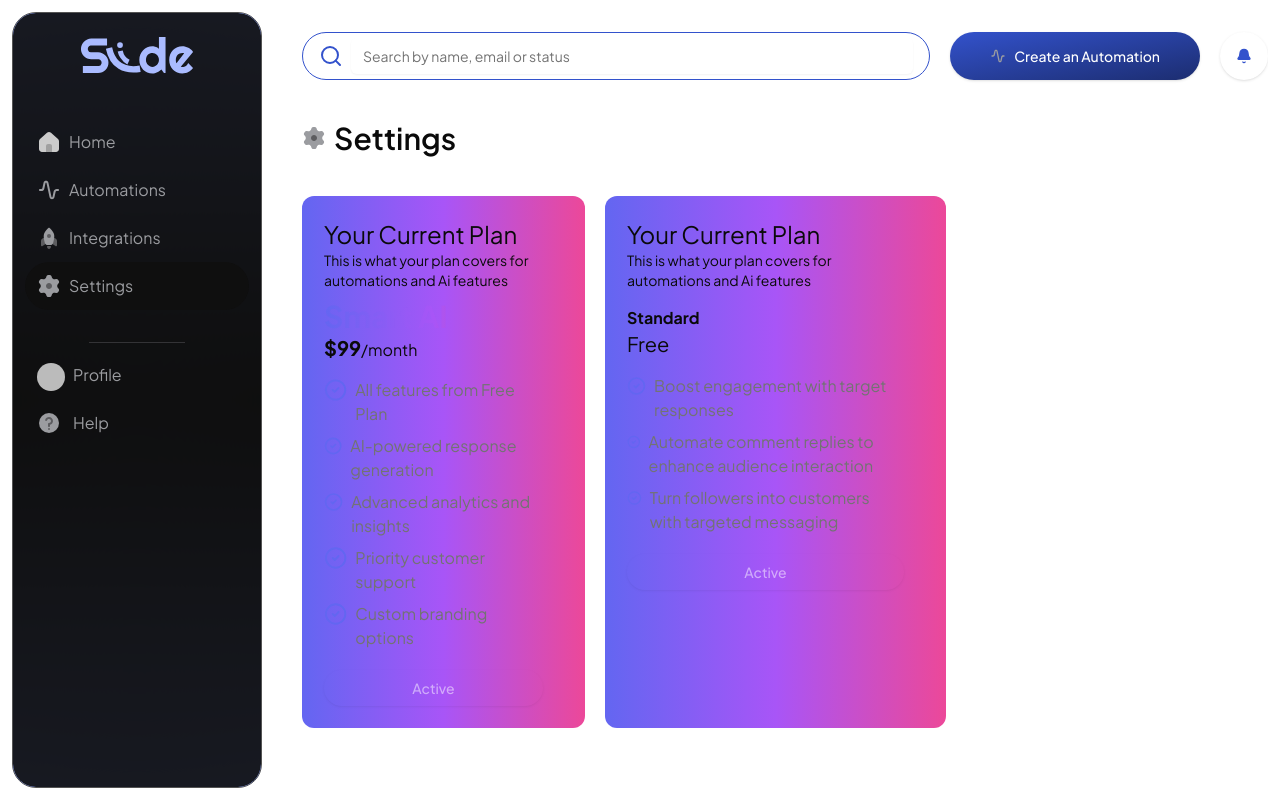
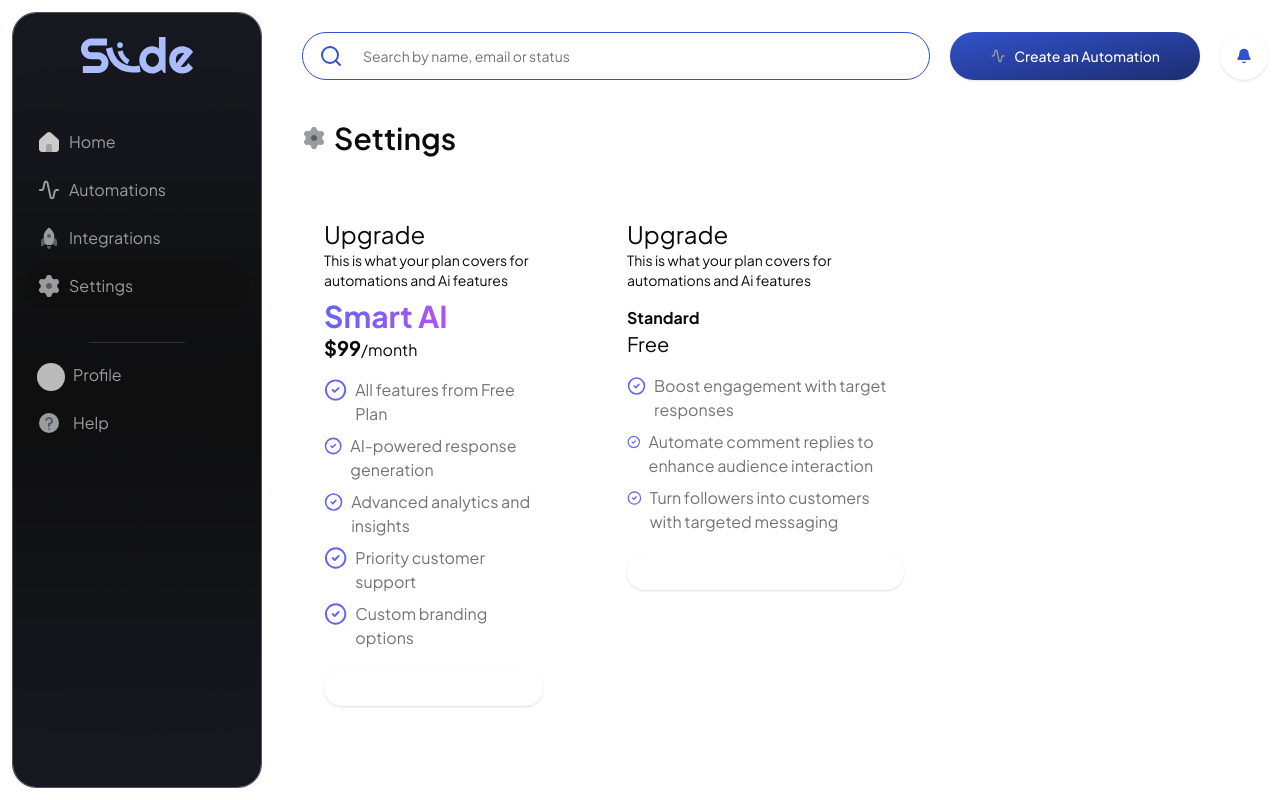
Before and after one commit to Mohamadi12/automations, a Next.js app: page /dashboard/1/settings in a window 1280 px wide. Built offline with nearby package versions, Linux system fonts and the light colour scheme; no server answers; the database is empty; sample sign-in values are in the browser's storage; some icons are missing.

Commit message:
Affiché les options de la facture disponible

```diff
--- a/src/components/global/billing/index.tsx
+++ b/src/components/global/billing/index.tsx
@@ -1,23 +1,30 @@
-"use client"
+"use client";
 
-import React from 'react'
-import PaymentCard from './payment-card'
+import React from "react";
+import PaymentCard from "./payment-card";
+import { useQueryUser } from "@/hooks/user-queries";
 
-type Props = {}
-
-const Billing = (props: Props) => {
+const Billing = () => {
+  const { data } = useQueryUser();
   return (
     <div className="flex lg:flex-row flex-col gap-5 w-full lg:w-10/12 xl:w-8/12 container">
-    <PaymentCard
-      current={'PRO'}
-      label="PRO"
-    />
-    <PaymentCard
-      current={'FREE'}
-      label="FREE"
-    />
-  </div>
-  )
-}
+      <PaymentCard current={data?.data?.subscription?.plan!} label="PRO" />
+      <PaymentCard current={data?.data?.subscription?.plan!} label="FREE" />
+    </div>
+  );
+};
 
-export default Billing
+export default Billing;
+
+// Le composant Billing est utilisé pour afficher les options de facturation (abonnements) disponibles pour un utilisateur. Voici ce que vous devez savoir :
+// Imports :
+// Composants :
+// PaymentCard : Un composant pour afficher une carte d'abonnement.
+// Hooks et Fonctions :
+// useQueryUser : Un hook personnalisé pour récupérer les données de l'utilisateur.
+// Fonctionnement :
+// Récupération des Données :
+// Le composant utilise useQueryUser() pour récupérer les données de l'utilisateur, y compris le plan d'abonnement actuel.
+// Affichage des Options de Facturation :
+// Le composant affiche deux cartes d'abonnement (PaymentCard) pour les plans PRO et FREE.
+// Chaque carte reçoit le plan d'abonnement actuel de l'utilisateur (current) et le label du plan (label).
```
